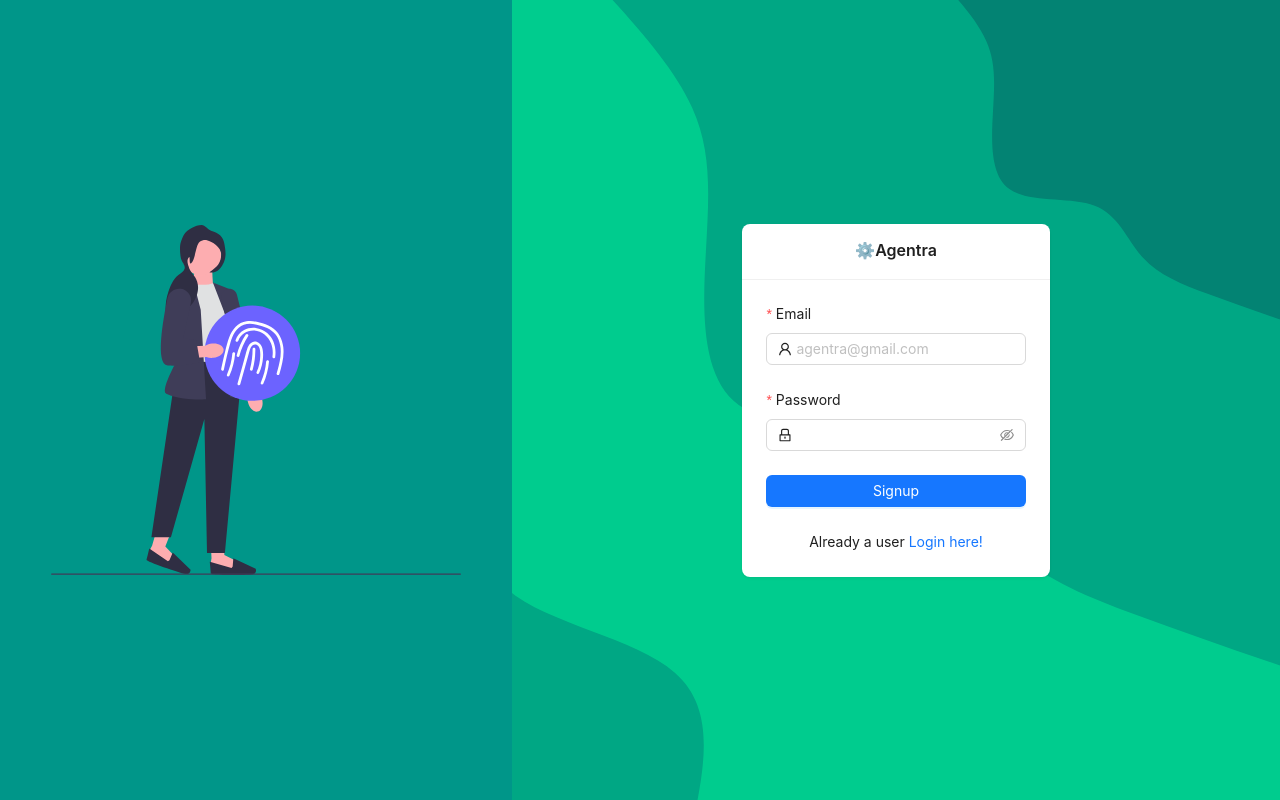
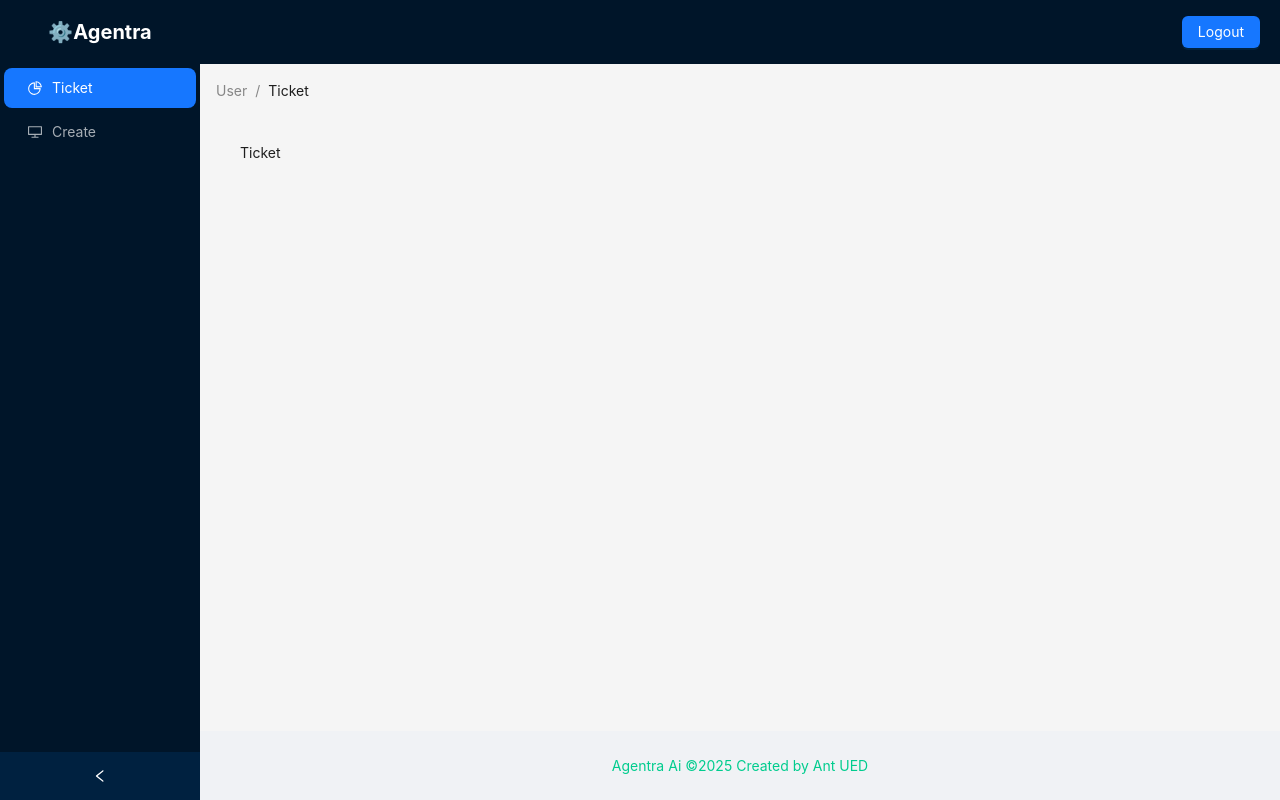
Before and after one commit to 1thenameisshivam/Ai-ticketing-agent-frontend, a React (Vite) app: page / in a window 1280 px wide. Before the commit this address led to /signup. Built offline with nearby package versions, Linux system fonts and the light colour scheme; no server answers.

Commit message:
logout functionality added and bug fixes regarding navigate

```diff
--- a/src/axios/api.js
+++ b/src/axios/api.js
@@ -3,3 +3,4 @@ import { api } from "./http";
 export const getSignUp = (userData) => api.post("/users/signup", userData);
 export const getLogin = (userData) => api.post("/users/login", userData);
 export const getMe = () => api.get("/users/me");
+export const getLogout = () => api.get("/users/logout");
--- a/src/layouts/Authenticated.jsx
+++ b/src/layouts/Authenticated.jsx
@@ -1,10 +1,11 @@
-import { Navigate, Outlet } from "react-router";
+import { Navigate, Outlet, useNavigate } from "react-router";
 import { userStore } from "../zustand/store";
 
 const Authenticated = () => {
   const { user } = userStore();
+  const navigate = useNavigate();
   if (user == null) {
-    return <Navigate to={"/signup"} replace={true} />;
+    navigate("/login");
   }
   return (
     <div>
--- a/src/layouts/NonAuth.jsx
+++ b/src/layouts/NonAuth.jsx
@@ -1,11 +1,12 @@
 import React from "react";
-import { Navigate, Outlet } from "react-router";
+import { Navigate, Outlet, useNavigate } from "react-router";
 import { userStore } from "../zustand/store";
 
 const NonAuth = () => {
   const { user } = userStore();
+  const navigate = useNavigate();
   if (user !== null) {
-    return <Navigate to="/" replace={true} />;
+    navigate("/");
   }
   return (
     <div>
--- a/src/pages/Create.jsx
+++ /dev/null
@@ -1,7 +0,0 @@
-import React from "react";
-
-const Create = () => {
-  return <div>Create</div>;
-};
-
-export default Create;
--- a/src/pages/CreateTicket.jsx
+++ /dev/null
@@ -1,7 +0,0 @@
-import React from "react";
-
-const CreateTicket = () => {
-  return <div>CreateTicket</div>;
-};
-
-export default CreateTicket;
--- a/src/pages/Dashboard.jsx
+++ b/src/pages/Dashboard.jsx
@@ -1,10 +1,13 @@
 import React, { useState } from "react";
 import { DesktopOutlined, PieChartOutlined } from "@ant-design/icons";
-import { Breadcrumb, Layout, Menu } from "antd";
-import { NavLink, Outlet } from "react-router";
+import { Breadcrumb, Button, Layout, Menu } from "antd";
+import { NavLink, Outlet, useNavigate } from "react-router";
+import { useQuery } from "@tanstack/react-query";
+import { getLogout } from "../axios/api";
+import { userStore } from "../zustand/store";
+import toast from "react-hot-toast";
 
 const { Header, Content, Footer, Sider } = Layout;
-
 function getItem(label, key, icon, children) {
   return {
     key,
@@ -13,15 +16,28 @@ function getItem(label, key, icon, children) {
     label,
   };
 }
-
 const items = [
   getItem(<NavLink to={"/"}>Ticket</NavLink>, "1", <PieChartOutlined />),
   getItem(<NavLink to={"/create"}>Create</NavLink>, "2", <DesktopOutlined />),
 ];
-
 const Dashboard = () => {
   const [collapsed, setCollapsed] = useState(false);
-
+  const navigate = useNavigate();
+  const { clearUser } = userStore();
+  const { refetch } = useQuery({
+    queryKey: ["logout"],
+    queryFn: getLogout,
+    enabled: false,
+  });
+  const handleLogout = async () => {
+    const result = await refetch();
+    if (result.isSuccess) {
+      clearUser();
+      navigate("/login", { replace: true });
+    } else {
+      toast.error("Logout failed! Please try again.");
+    }
+  };
   return (
     <Layout style={{ minHeight: "100vh" }}>
       <Sider
@@ -50,7 +66,11 @@ const Dashboard = () => {
             padding: "0 20px",
           }}
         >
-          <h1 style={{ color: "white" }}>Dashboard</h1>
+          <div className="flex justify-end items-center w-full h-full">
+            <Button onClick={handleLogout} color="blue" variant="solid">
+              Logout
+            </Button>
+          </div>
         </Header>
         <Content style={{ margin: "0 16px" }}>
           <Breadcrumb
@@ -75,5 +95,4 @@ const Dashboard = () => {
     </Layout>
   );
 };
-
 export default Dashboard;
--- a/src/pages/Login.jsx
+++ b/src/pages/Login.jsx
@@ -5,18 +5,19 @@ import { LockOutlined } from "@ant-design/icons";
 import { useMutation } from "@tanstack/react-query";
 import { getLogin } from "../axios/api";
 import toast from "react-hot-toast";
-import { Link, Navigate } from "react-router";
+import { Link, Navigate, useNavigate } from "react-router";
 
 const Login = () => {
   // eslint-disable-next-line no-unused-vars
   const onFinishFailed = (errorInfo) => {
     // Handle form submission failure
   };
+  const navigate = useNavigate();
   const { mutate: loginMutation } = useMutation({
     mutationFn: async (values) => getLogin(values),
     onSuccess: () => {
       toast.success("Login successful!🎉");
-      return <Navigate to={"/"} replace={true} />;
+      navigate("/", { replace: true });
     },
     onError: (error) => {
       toast.error(
--- a/src/pages/Signup.jsx
+++ b/src/pages/Signup.jsx
@@ -5,18 +5,19 @@ import { LockOutlined } from "@ant-design/icons";
 import { useMutation } from "@tanstack/react-query";
 import { getSignUp } from "../axios/api";
 import toast from "react-hot-toast";
-import { Link, Navigate } from "react-router";
+import { Link, useNavigate } from "react-router";
 
 const Signup = () => {
   // eslint-disable-next-line no-unused-vars
   const onFinishFailed = (errorInfo) => {
     // Handle form submission failure
   };
+  const navigate = useNavigate();
   const { mutate: signupMutation } = useMutation({
     mutationFn: async (values) => getSignUp(values),
     onSuccess: () => {
       toast.success("Signup successful!🎉");
-      return <Navigate to={"/"} replace={true} />;
+      navigate("/", { replace: true });
     },
     onError: (error) => {
       toast.error(
--- a/src/router.js
+++ b/src/router.js
@@ -8,7 +8,6 @@ import Authenticated from "./layouts/Authenticated";
 import Login from "./pages/Login";
 import Dashboard from "./pages/Dashboard";
 import Ticket from "./pages/Ticket";
-import Create from "./pages/Create";
 
 const router = createBrowserRouter([
   {
@@ -26,10 +25,6 @@ const router = createBrowserRouter([
               {
                 path: "/",
                 Component: Ticket,
-              },
-              {
-                path: "/create",
-                Component: Create,
               },
             ],
           },
```
